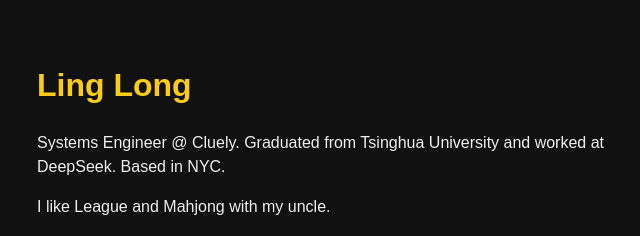
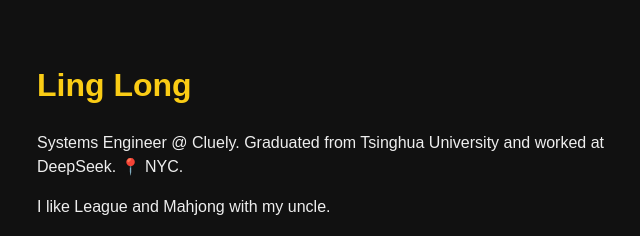
Before and after one commit to codedex-io/css-101, a plain HTML site: page 1-selectors/02-syntax/index.html in a window 1280 px wide. Shown: the top 236 px of the page, 303-943 px from the left. Drawn offline with Linux system fonts and the light colour scheme.

Commit message:
Update index.html

```diff
--- a/1-selectors/02-syntax/index.html
+++ b/1-selectors/02-syntax/index.html
@@ -9,7 +9,7 @@
   </head>
   <body>
     <h1>Ling Long</h1>
-    <p>Systems Engineer @ Cluely. Graduated from Tsinghua University and worked at DeepSeek. Based in NYC.</p>
+    <p>Systems Engineer @ Cluely. Graduated from Tsinghua University and worked at DeepSeek. 📍 NYC.</p>
     <p>I like League and Mahjong with my uncle.</p>
 
     <h2>Projects</h2>
```
